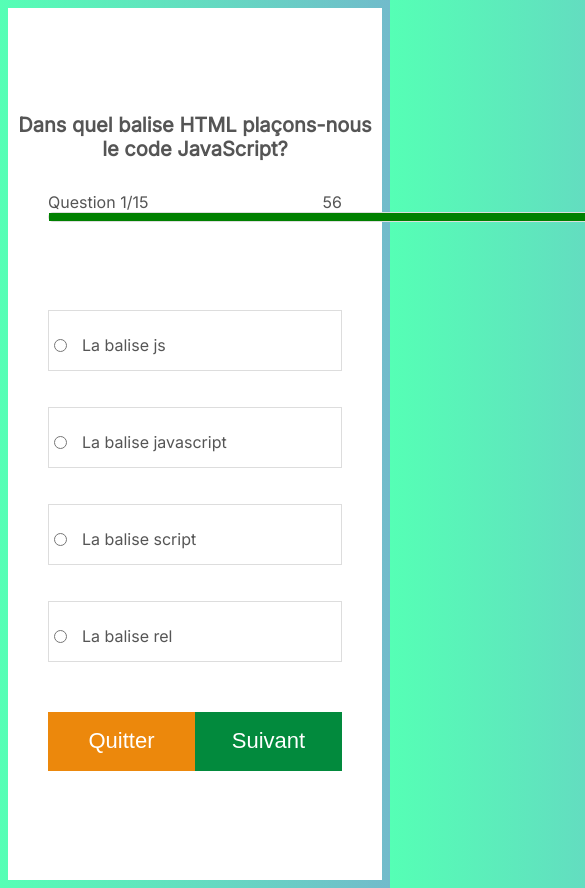
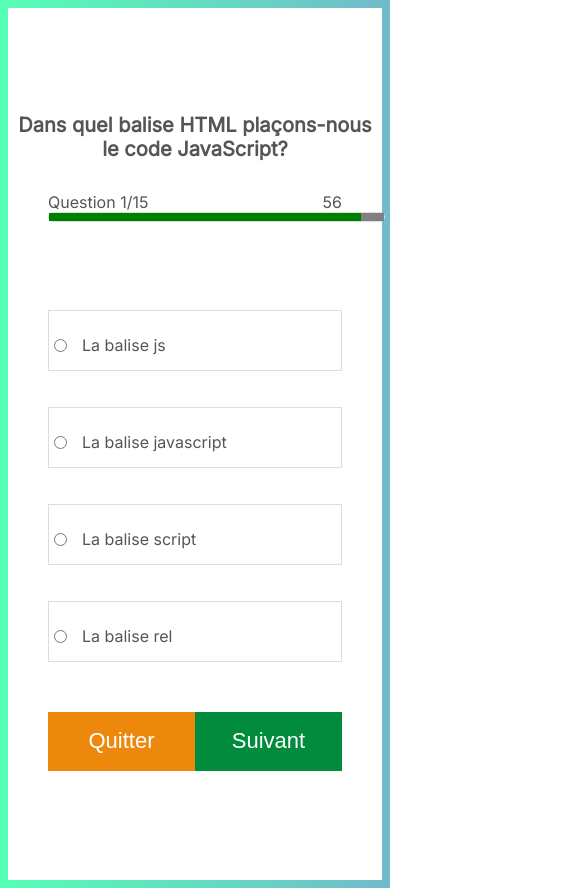
Before and after one commit to RollyLif/Site-de-Quizz, a plain HTML site: page Questionnaire.html in a window 390 px wide. Shown: the top 888 px of the page, 585 px wide, since content can reach past the window. Drawn offline with Linux system fonts and the light colour scheme.

Commit message:
style :redimensionner le progress bar

```diff
--- a/style.css
+++ b/style.css
@@ -153,7 +153,7 @@ img{
         margin-left: 40px;
         margin-right: 40px;
         margin-bottom: 52px;
-        width: 90vh;
+        width: 90%;
         height: 10px;
         background-color: #009738;
         border : 1px solid #DDDDDD;
```
